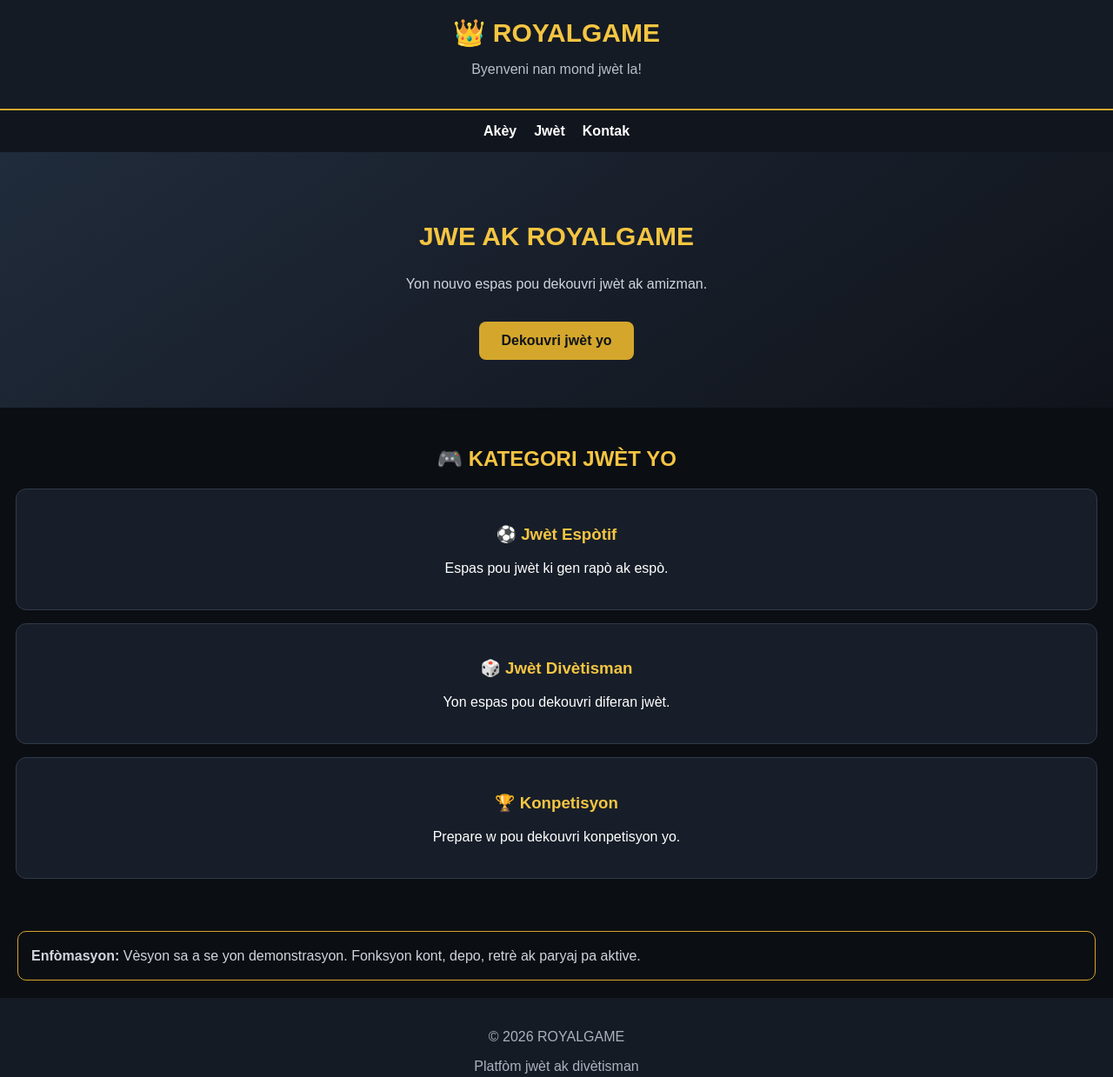
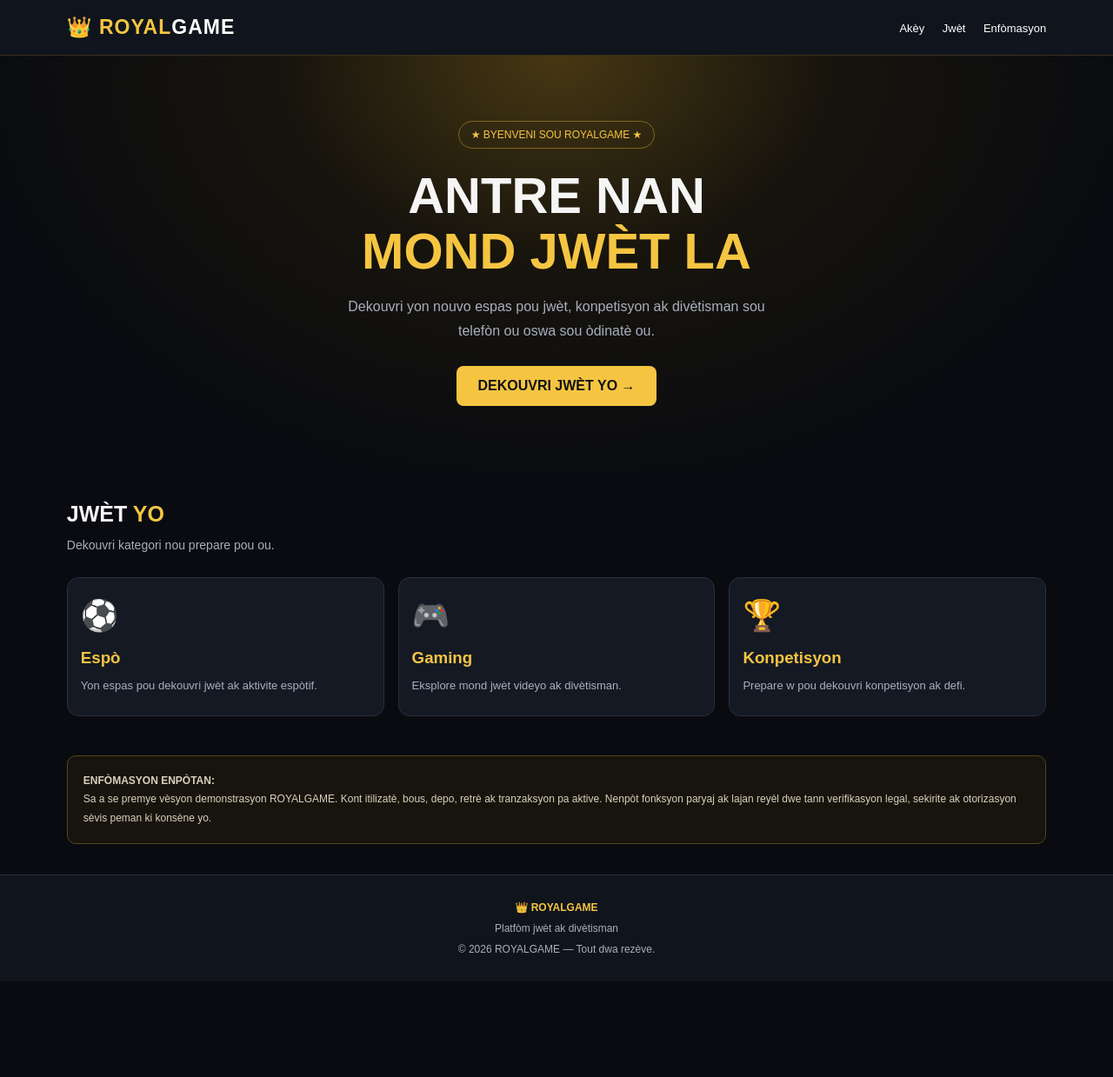
Before and after one commit to bgee1234/Royal-game, a plain HTML site: page index.html in a window 1280 px wide. Shown: the whole page at 87% size. After the commit the page ends 1129 px from the top, so only its background shows below. Drawn offline with Linux system fonts and the light colour scheme.

Commit message:
Update index.html

```diff
--- a/index.html
+++ b/index.html
@@ -3,162 +3,275 @@
 <head>
 <meta charset="UTF-8">
 <meta name="viewport" content="width=device-width, initial-scale=1.0">
-  <title>ROYALGAME</title>
+<title>ROYALGAME | Gaming</title>
+
 <style>
 * {
   box-sizing: border-box;
+  margin: 0;
+  padding: 0;
+}
+
+:root {
+  --gold: #f5c542;
+  --dark: #090b10;
+  --panel: #151923;
+  --text: #f5f5f5;
+  --muted: #a9afbd;
 }
 
 body {
-      margin: 0;
+  background: var(--dark);
+  color: var(--text);
   font-family: Arial, sans-serif;
-      background: #0b0e13;
+}
+
+header {
+  display: flex;
+  justify-content: space-between;
+  align-items: center;
+  padding: 18px 6%;
+  background: #10141c;
+  border-bottom: 1px solid #39301a;
+}
+
+.logo {
+  color: var(--gold);
+  font-size: 23px;
+  font-weight: 900;
+  letter-spacing: 1px;
+}
+
+.logo span {
   color: white;
 }
 
-    header {
-      background: #151b24;
-      padding: 20px;
-      text-align: center;
-      border-bottom: 2px solid #d4a72c;
-    }
-
-    header h1 {
-      margin: 0;
-      color: #f5c542;
-      font-size: 30px;
-    }
-
-    header p {
-      color: #b8c0cc;
-    }
-
-    nav {
-      display: flex;
-      justify-content: center;
-      gap: 20px;
-      padding: 15px 5px;
-      background: #11161e;
-    }
-
-    nav a {
+.menu a {
   color: white;
   text-decoration: none;
-      font-weight: bold;
+  margin-left: 16px;
+  font-size: 13px;
 }
 
 .hero {
   text-align: center;
-      padding: 55px 20px;
-      background: linear-gradient(145deg, #202b3b, #10131a);
+  padding: 75px 20px;
+  background:
+    radial-gradient(ellipse at top, #473813 0%, #17140d 35%, #090b10 75%);
 }
 
-    .hero h2 {
-      font-size: 30px;
-      color: #f5c542;
+.badge {
+  display: inline-block;
+  color: var(--gold);
+  border: 1px solid #80651e;
+  border-radius: 30px;
+  padding: 8px 14px;
+  font-size: 12px;
+  margin-bottom: 22px;
+}
+
+.hero h1 {
+  font-size: clamp(34px, 8vw, 58px);
+  line-height: 1.1;
+  margin-bottom: 18px;
+}
+
+.hero h1 span {
+  color: var(--gold);
 }
 
 .hero p {
-      color: #d0d5dd;
-      line-height: 1.6;
+  color: var(--muted);
+  line-height: 1.8;
+  max-width: 520px;
+  margin: 0 auto;
 }
 
 .button {
   display: inline-block;
-      margin-top: 15px;
-      padding: 13px 25px;
-      background: #d4a72c;
-      color: #10131a;
+  background: var(--gold);
+  color: #101010;
+  padding: 14px 24px;
   border-radius: 8px;
+  font-weight: bold;
   text-decoration: none;
-      font-weight: bold;
+  margin-top: 25px;
 }
 
-    .games {
-      padding: 25px 18px;
-      text-align: center;
+section.content {
+  padding: 35px 6%;
 }
 
-    .games h2 {
-      color: #f5c542;
+.section-title {
+  font-size: 25px;
+  margin-bottom: 10px;
+}
+
+.section-title span {
+  color: var(--gold);
+}
+
+.subtitle {
+  color: var(--muted);
+  margin-bottom: 25px;
+  font-size: 14px;
+  line-height: 1.6;
+}
+
+.grid {
+  display: grid;
+  grid-template-columns: repeat(3, minmax(0, 1fr));
+  gap: 16px;
 }
 
 .card {
-      background: #171e29;
-      border: 1px solid #303a49;
-      border-radius: 12px;
-      padding: 22px;
-      margin: 15px 0;
+  background: var(--panel);
+  border: 1px solid #292f3b;
+  border-radius: 13px;
+  padding: 23px 15px;
+  transition: .2s;
+}
+
+.card:hover {
+  border-color: var(--gold);
+  transform: translateY(-3px);
+}
+
+.icon {
+  font-size: 35px;
+  margin-bottom: 17px;
 }
 
 .card h3 {
-      color: #f5c542;
+  color: var(--gold);
+  margin-bottom: 10px;
+}
+
+.card p {
+  color: var(--muted);
+  font-size: 13px;
+  line-height: 1.7;
 }
 
 .notice {
-      margin: 20px;
-      padding: 15px;
-      border: 1px solid #d4a72c;
+  margin: 10px 6% 35px;
+  padding: 18px;
+  border: 1px solid #55451b;
+  background: #17140d;
+  color: #d9d1bc;
   border-radius: 10px;
-      color: #d0d5dd;
-      line-height: 1.6;
+  font-size: 12px;
+  line-height: 1.8;
 }
 
 footer {
-      padding: 20px;
+  background: #10141c;
+  padding: 25px 6%;
   text-align: center;
-      background: #151b24;
-      color: #aab2bf;
+  color: var(--muted);
+  font-size: 12px;
+  line-height: 2;
+  border-top: 1px solid #292f3b;
+}
+
+footer strong {
+  color: var(--gold);
+}
+
+@media (max-width: 600px) {
+  header {
+    padding: 16px;
+    flex-wrap: wrap;
+    gap: 15px;
+  }
+
+  .menu a {
+    margin-left: 0;
+    margin-right: 12px;
+  }
+
+  .grid {
+    grid-template-columns: 1fr;
+  }
+
+  .hero {
+    padding: 60px 18px;
+  }
+
+  section.content {
+    padding: 28px 18px;
+  }
 }
 </style>
 </head>
+
 <body>
 
 <header>
-    <h1>👑 ROYALGAME</h1>
-    <p>Byenveni nan mond jwèt la!</p>
+  <div class="logo">👑 ROYAL<span>GAME</span></div>
+  <nav class="menu">
+    <a href="#home">Akèy</a>
+    <a href="#games">Jwèt</a>
+    <a href="#about">Enfòmasyon</a>
+  </nav>
 </header>
 
-  <nav>
-    <a href="#akèy">Akèy</a>
-    <a href="#jwèt">Jwèt</a>
-    <a href="#kontak">Kontak</a>
-  </nav>
+<main>
+  <section class="hero" id="home">
+    <div class="badge">★ BYENVENI SOU ROYALGAME ★</div>
 
-  <section class="hero" id="akèy">
-    <h2>JWE AK ROYALGAME</h2>
-    <p>Yon nouvo espas pou dekouvri jwèt ak amizman.</p>
-    <a href="#jwèt" class="button">Dekouvri jwèt yo</a>
+    <h1>ANTRE NAN<br><span>MOND JWÈT LA</span></h1>
+
+    <p>
+      Dekouvri yon nouvo espas pou jwèt,
+      konpetisyon ak divètisman sou telefòn
+      ou oswa sou òdinatè ou.
+    </p>
+
+    <a href="#games" class="button">DEKOUVRI JWÈT YO →</a>
   </section>
 
-  <section class="games" id="jwèt">
-    <h2>🎮 KATEGORI JWÈT YO</h2>
+  <section class="content" id="games">
+    <h2 class="section-title">JWÈT <span>YO</span></h2>
+    <p class="subtitle">
+      Dekouvri kategori nou prepare pou ou.
+    </p>
 
-    <div class="card">
-      <h3>⚽ Jwèt Espòtif</h3>
-      <p>Espas pou jwèt ki gen rapò ak espò.</p>
-    </div>
+    <div class="grid">
+      <article class="card">
+        <div class="icon">⚽</div>
+        <h3>Espò</h3>
+        <p>Yon espas pou dekouvri jwèt ak aktivite espòtif.</p>
+      </article>
 
-    <div class="card">
-      <h3>🎲 Jwèt Divètisman</h3>
-      <p>Yon espas pou dekouvri diferan jwèt.</p>
-    </div>
+      <article class="card">
+        <div class="icon">🎮</div>
+        <h3>Gaming</h3>
+        <p>Eksplore mond jwèt videyo ak divètisman.</p>
+      </article>
 
-    <div class="card">
-      <h3>🏆 Konpetisyon</h3>
-      <p>Prepare w pou dekouvri konpetisyon yo.</p>
+      <article class="card">
+        <div class="icon">🏆</div>
+        <h3>Konpetisyon</h3>
+        <p>Prepare w pou dekouvri konpetisyon ak defi.</p>
+      </article>
     </div>
   </section>
 
-  <div class="notice">
-    <strong>Enfòmasyon:</strong>
-    Vèsyon sa a se yon demonstrasyon.
-    Fonksyon kont, depo, retrè ak paryaj pa aktive.
+  <div class="notice" id="about">
+    <strong>ENFÒMASYON ENPÒTAN:</strong><br>
+    Sa a se premye vèsyon demonstrasyon ROYALGAME.
+    Kont itilizatè, bous, depo, retrè ak tranzaksyon
+    pa aktive. Nenpòt fonksyon paryaj ak lajan reyèl
+    dwe tann verifikasyon legal, sekirite ak otorizasyon
+    sèvis peman ki konsène yo.
   </div>
+</main>
 
-  <footer id="kontak">
-    <p>© 2026 ROYALGAME</p>
-    <p>Platfòm jwèt ak divètisman</p>
+<footer>
+  <strong>👑 ROYALGAME</strong><br>
+  Platfòm jwèt ak divètisman<br>
+  © 2026 ROYALGAME — Tout dwa rezève.
 </footer>
 
 </body>
```
Lines whose indentation alone changed are shown as unchanged.
